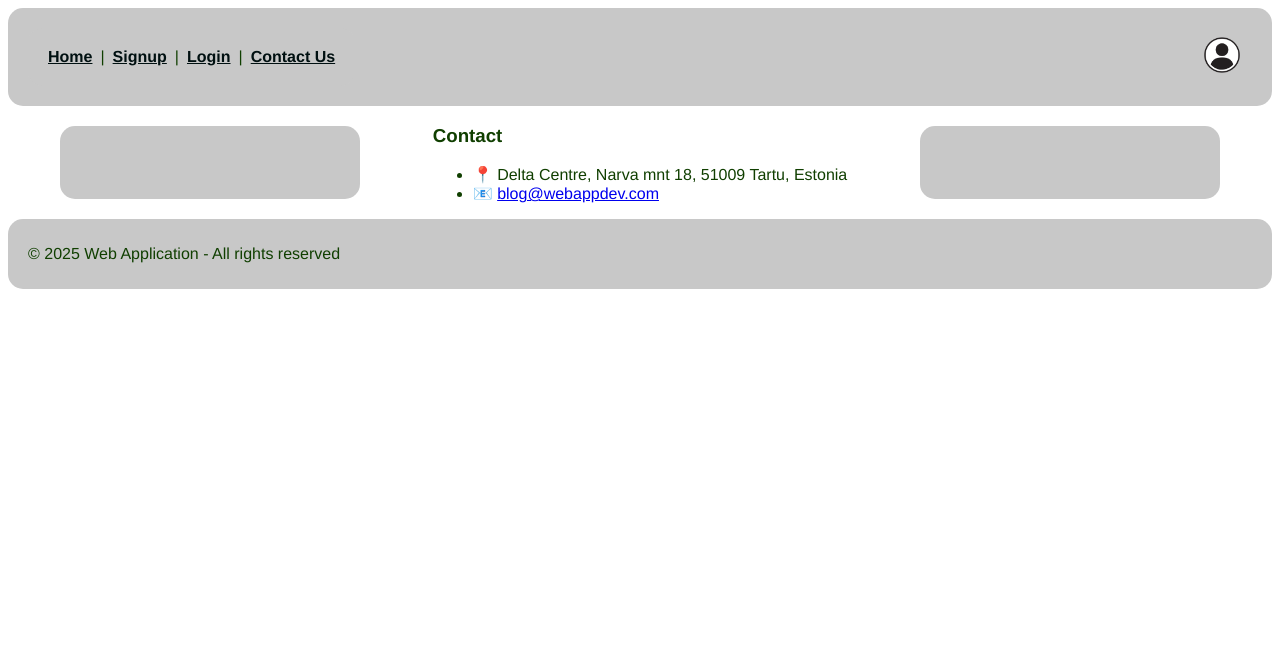
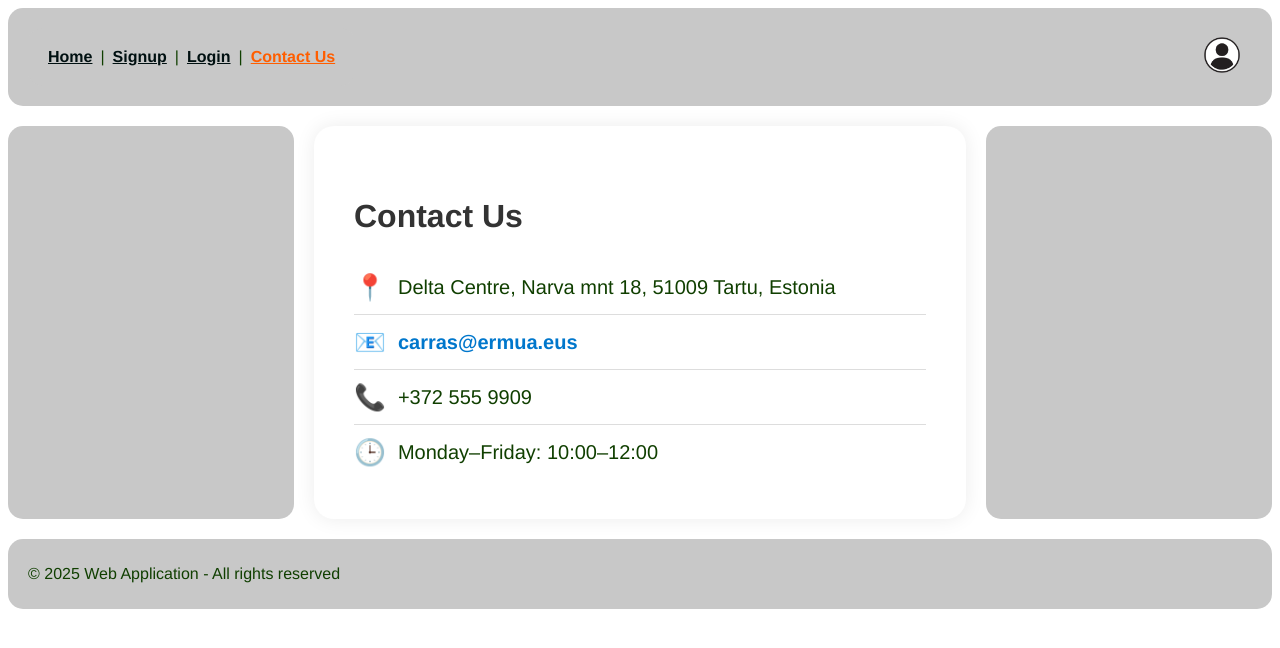
Before and after one commit to EGarzo99/WAD_Homework, a Vue app: page /#/ContactUs in a window 1280 px wide. Shown: the top 648 px of the page. Built offline with nearby package versions, Linux system fonts and the light colour scheme.

Commit message:
contact us finished

```diff
--- a/src/components/Header.vue
+++ b/src/components/Header.vue
@@ -5,7 +5,7 @@
         <router-link to="/">Home</router-link><span style="margin: 0 8px;">|</span>
         <router-link to="/signup">Signup</router-link><span style="margin: 0 8px;">|</span>
         <router-link to="/login">Login</router-link><span style="margin: 0 8px;">|</span>
-        <router-link to="/contact">Contact Us</router-link>
+        <router-link to="/contactus">Contact Us</router-link>
         </nav>
         <div class="user-menu" style="position: relative; display: inline-block;">
             <img src="../assets/user.png" id="userPhoto" alt="Profile" width="60">
--- a/src/views/ContactPage.vue
+++ b/src/views/ContactPage.vue
@@ -1,38 +1,96 @@
 <template>
 <div class="layout">
   <aside class="margin"></aside>
+
   <div class="content">
-    <h3 class="footer-subtitle">Contact</h3>
+    <h3 class="footer-subtitle">Contact Us</h3>
+
     <ul class="contact-list">
-        <li><span>📍</span> Delta Centre, Narva mnt 18, 51009 Tartu, Estonia</li>
-        <li><span>📧</span> <a href="mailto:blog@webappdev.com">blog@webappdev.com</a></li>
+        <li><span class="icon">📍</span> Delta Centre, Narva mnt 18, 51009 Tartu, Estonia</li>
+        <li><span class="icon">📧</span> <a href="mailto:carras@ermua.eus">carras@ermua.eus</a></li>
+        <li><span class="icon">📞</span> +372 555 9909</li>
+        <li><span class="icon">🕒</span> Monday–Friday: 10:00–12:00</li>
     </ul>
   </div>
+
   <aside class="margin"></aside>
 </div>
 </template>
 
 <script>
-
 export default {
-  name: 'MainPage',
-  components: {
+  name: 'MainPage'
 }
-}
-
 </script>
 
 <style scoped>
+/* Layout general */
 .layout {
-        display: flex;       /* activa el modo fila */
-        gap: 20px;          /* espacio entre los elementos flexibles */
+    display: flex;
+    gap: 20px;
+    width: 100%;
 }
 
+/* Columnas laterales grises (tal como te gusta) */
 .margin {
-        flex: 1;             /* ocupa espacio flexible */
+    flex: 1;
     background: rgb(200, 200, 200);
     border-radius: 15px;
     margin: 20px auto;
-        max-width: 300px;    /* ancho máximo para que no desaparezca */
+    max-width: 300px;
+}
+
+/* Contenido central más grande y más bonito */
+.content {
+    flex: 2;
+    padding: 40px;
+    margin: 20px 0;
+    background: #fff;
+    border-radius: 20px;
+    box-shadow: 0 0 20px rgba(0,0,0,0.08);
+}
+
+/* Título grande y bonito */
+.footer-subtitle {
+    font-size: 2rem;
+    font-weight: 700;
+    margin-bottom: 25px;
+    color: #333;
+}
+
+/* Lista de datos */
+.contact-list {
+    list-style: none;
+    padding: 0;
+    margin: 0;
+}
+
+.contact-list li {
+    display: flex;
+    align-items: center;
+    font-size: 1.25rem;
+    padding: 12px 0;
+    border-bottom: 1px solid #ddd;
+}
+
+.contact-list li:last-child {
+    border-bottom: none;
+}
+
+/* Iconos más grandes y separados */
+.icon {
+    font-size: 1.6rem;
+    margin-right: 12px;
+}
+
+/* Enlaces un poco más bonitos */
+a {
+    text-decoration: none;
+    color: #0077cc;
+    font-weight: 600;
+}
+
+a:hover {
+    text-decoration: underline;
 }
 </style>
```
Lines whose indentation alone changed are shown as unchanged.
